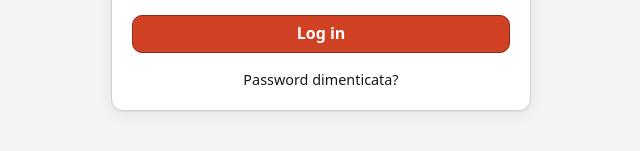
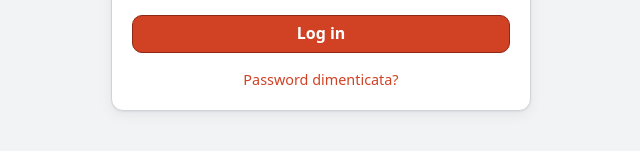
Before and after one commit to gb-993/progetto_lingue_3, a React (Vite) app in the folder frontend/: page /login in a window 1280 px wide. Shown: the part 441-592 px from the top of the page, without its empty margins (319-959 px from the left). Built offline with nearby package versions, Linux system fonts and the light colour scheme; no server answers.

Commit message:
modifiche colori

```diff
--- a/frontend/src/index.css
+++ b/frontend/src/index.css
@@ -483,6 +483,13 @@ a:hover{text-decoration:underline}
   margin-top: 1rem;
   text-align: center;
   font-size: .9rem;
+}
+.auth-secondary a{
+  color: var(--brand);
+  text-decoration: none;
+}
+.auth-secondary a:hover{
+  text-decoration: underline;
 }
 .dashboard-copy{
   margin-top: .35rem;
```
